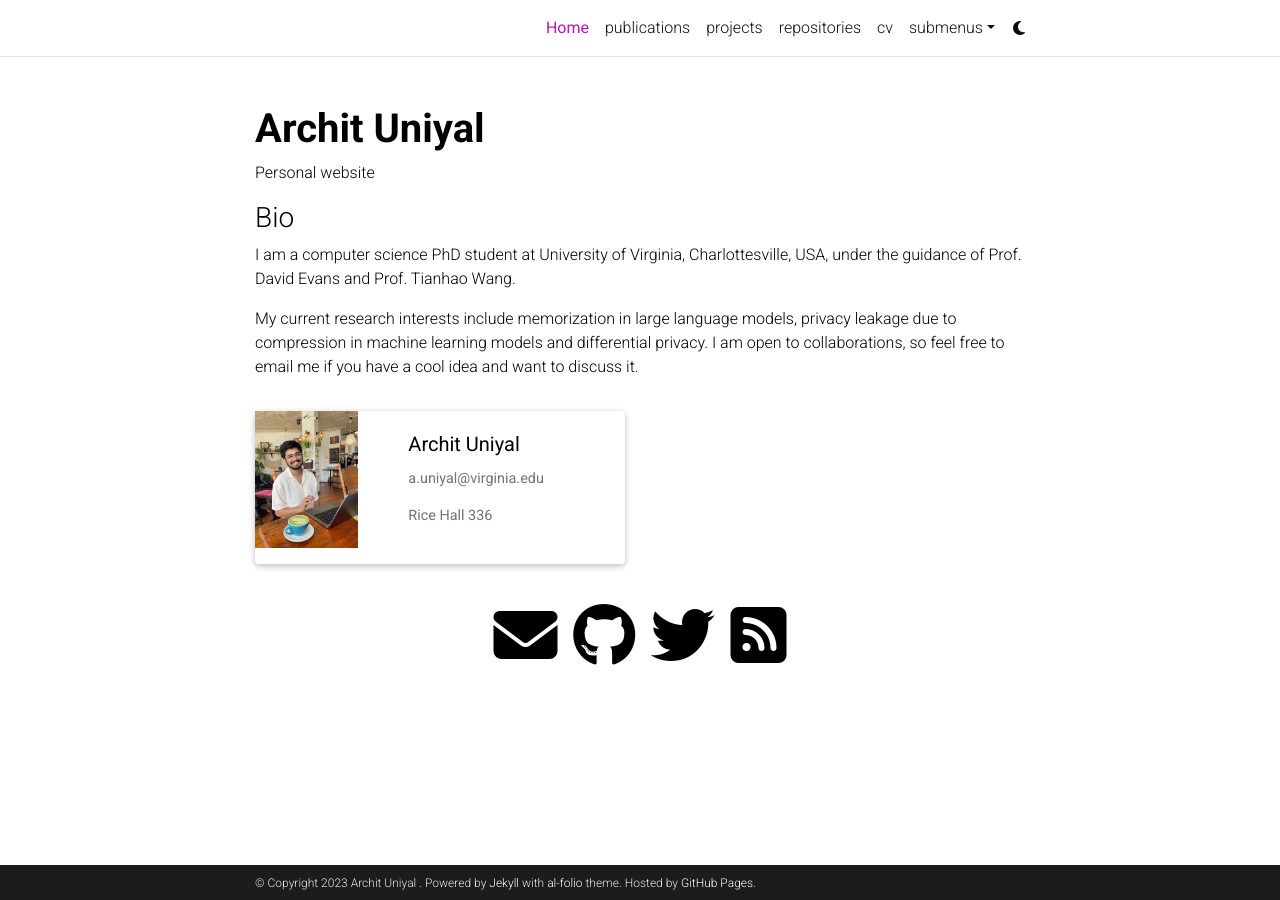
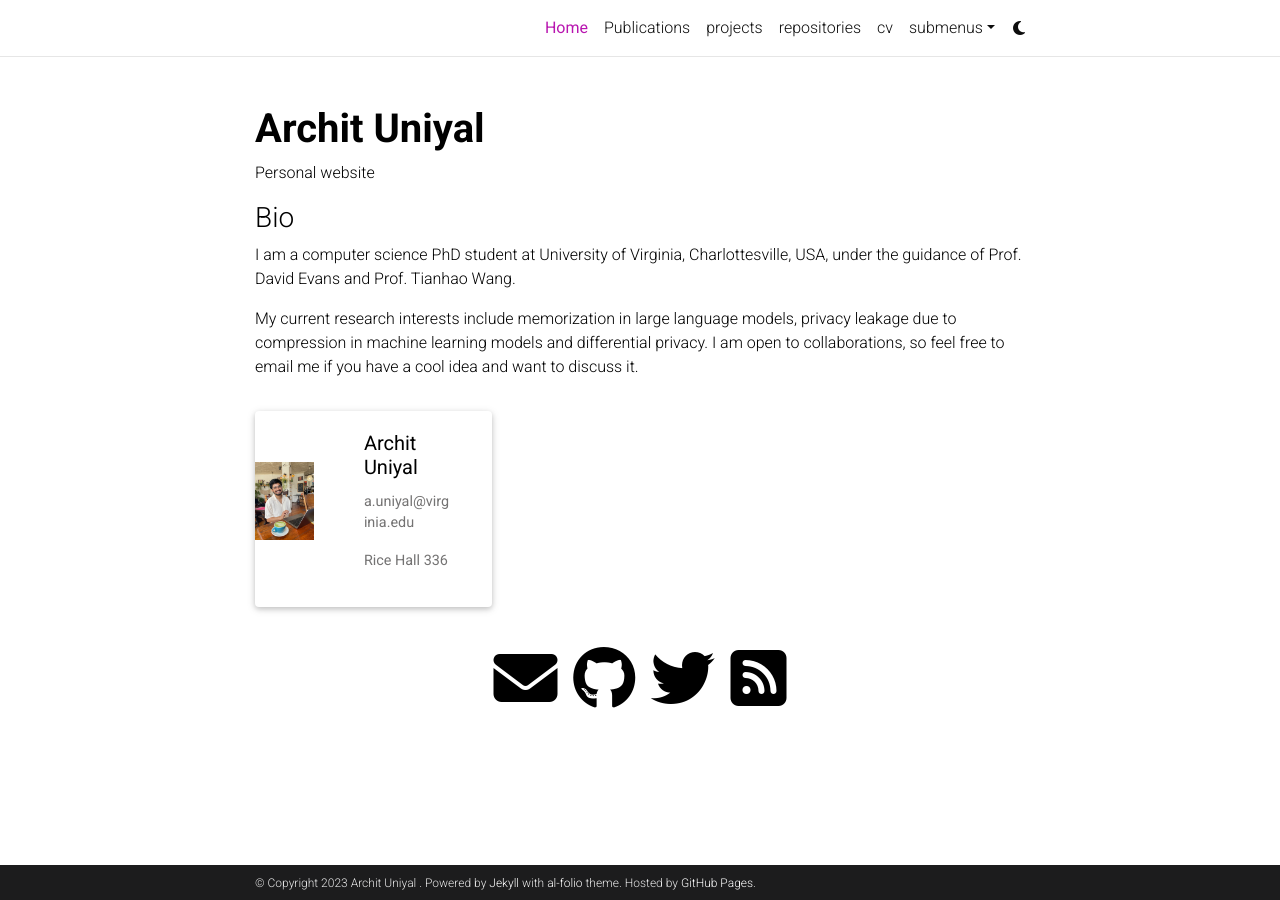
Before and after one commit to archit31uniyal/archit31uniyal.github.io, a Jekyll site: the page built from _pages/about.md, in a window 1280 px wide. Built offline with Jekyll 4.4.1, drawn with Linux system fonts in a browser that asks for light colours; comment, search, counter and statistics services are not loaded; a style sheet for code colours, icons or effects is not loaded.

Commit message:
minor changes

```diff
--- a/_pages/about.md
+++ b/_pages/about.md
@@ -25,7 +25,7 @@
 
 My current research interests include memorization in large language models, privacy leakage due to compression in machine learning models and differential privacy. I am open to collaborations, so feel free to email me if you have a cool idea and want to discuss it.
 
-<div class="row row-cols-2 projects pt-3 pb-3">
+<div class="row row-cols-3 projects pt-3 pb-3">
   {% include people_horizontal.html name="Archit Uniyal" email="a.uniyal@virginia.edu" office="Rice Hall 336" img="/assets/img/prof_pic.jpg" %}
 
 </div>
```
Also changed, not shown: _pages/publications.md (+1 -1 lines).
